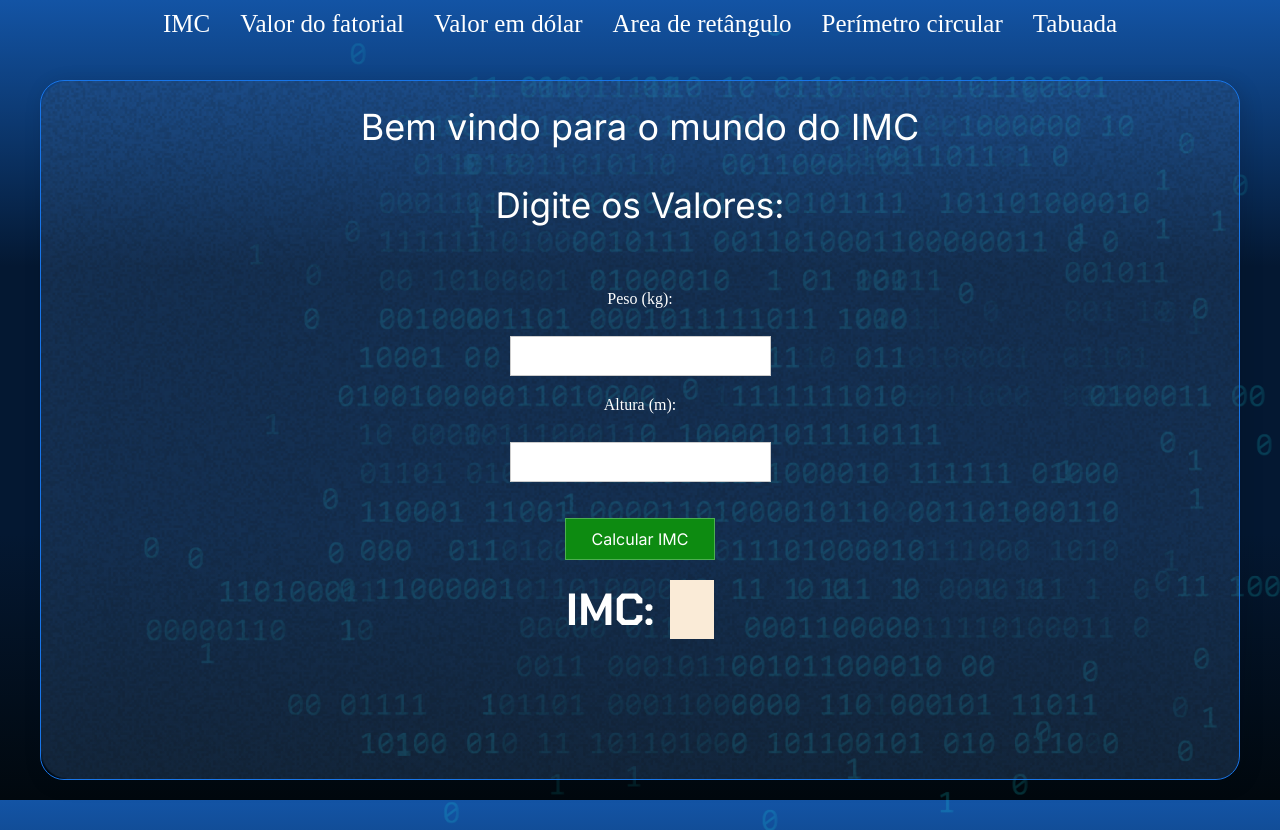
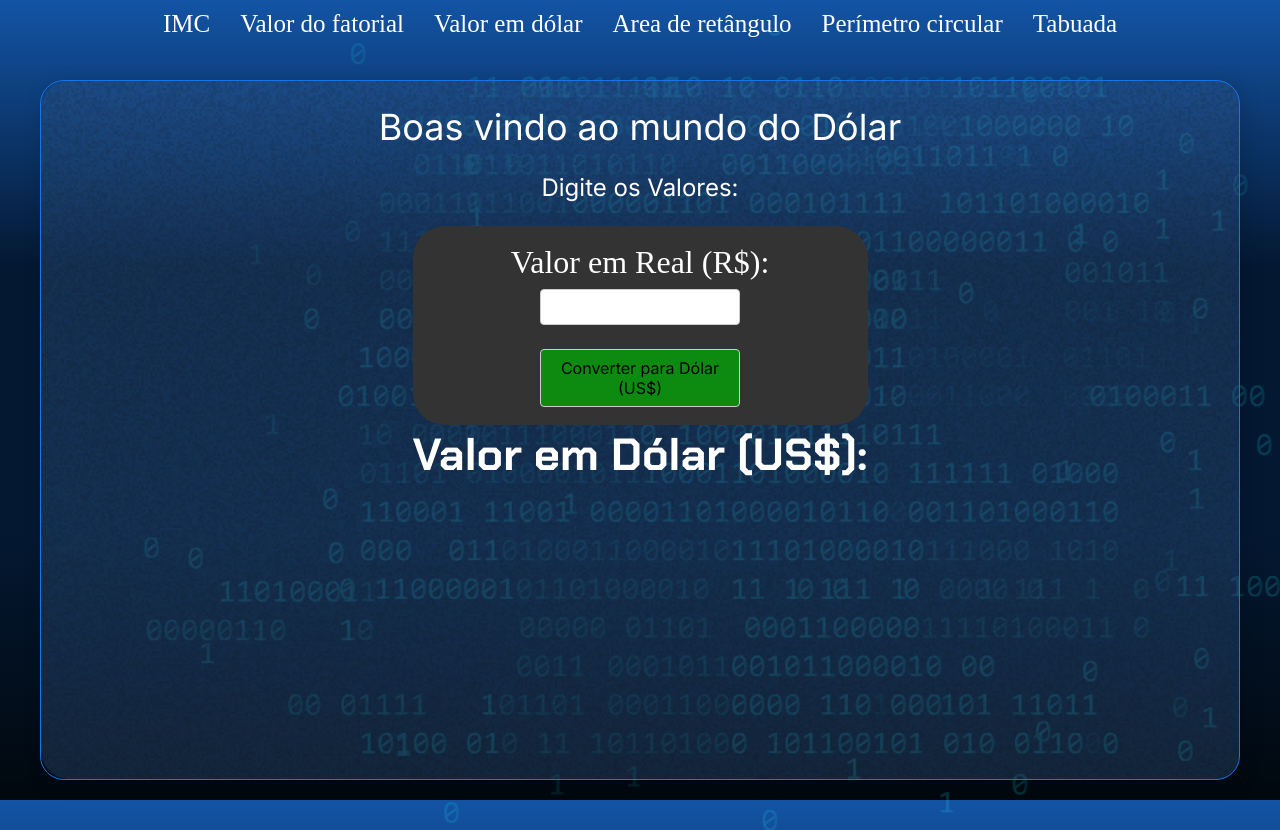
Before and after one commit to dionlucas10/projeto-teste, a plain HTML site: page dolar.html in a window 1280 px wide. Drawn offline with Linux system fonts and the light colour scheme; files whose address does not match are found by name.

Commit message:
adicionado o dolar

```diff
--- a/imc.html
+++ b/dolar.html
@@ -8,8 +8,8 @@
     <link rel="preconnect" href="https://fonts.gstatic.com" crossorigin>
     <link href="https://fonts.googleapis.com/css2?family=Chakra+Petch:wght@700&family=Inter:wght@400;700&display=swap"
         rel="stylesheet">
-    <link rel="stylesheet" href="style/imc.css">
     <link rel="stylesheet" href="style.css">
+    <link rel="stylesheet" href="style/dolar.css">
     <title>Desafio JS</title>
 </head>
 
@@ -41,28 +41,24 @@
     <main>
         <div class="container">
             <div class="container__conteudo">
-                <h2>Bem vindo para o mundo do IMC</h2>
-                <h2 class="titulo-imc">Digite os Valores:</h1>
-                    <div class="imc">
-                        <div class="imc-numeros">
-                            <label for="peso">Peso (kg): </label>
-                            <input id="peso" type="number" class="botao-imc">
-                            <label for="altura">Altura (m): </label>
-                            <input id="altura" type="number" class="botao-imc">
-                            <button onclick="calcularIMC()" class="botao-imc back">Calcular IMC</button>
-                        </div>
+                <h2>Boas vindo ao mundo do Dólar</h2>
+                <h2 class="titulo-dolar">Digite os Valores:</h2>
+                <div class="dolar">
+                    <div class="dolar-numeros">
+                        <label class="texto-dolar" for="valorReal">Valor em Real (R$): </label>
+                        <input id="valorReal" type="number" class="botao-dolar">
+                        <button onclick="converterDolar()" class="botao-dolar back">Converter para Dólar (US$)</button>
+                    </div>
 
-                        <div class="imc-resultado">
-                            <h1 class="resultado">IMC:</h1>
-                            <p class="resultado-imc"></p>
-                        </div>
-                        <p id="tabela" class="descricao-imc" ></p>
-
+                    <div class="dolar-resultado">
+                        <h1 class="resultado">Valor em Dólar (US$):</h1>
+                        <p id="resul-dolar" class="resultado-dolar"></p>
                     </div>
+                </div>
             </div>
         </div>
     </main>
-    <script src="imc.js" defer></script>
+    <script src="dolar.js"></script>
 </body>
 
 </html>
--- /dev/null
+++ b/dolar.js
@@ -0,0 +1,8 @@
+function converterDolar() {
+    let valorReal = parseFloat(document.getElementById("valorReal").value);
+    let valorDolar = valorReal * 5.50;
+    let mensagem = `O valor em dólar é $ ${valorDolar.toFixed(2)}`;
+    console.log(valorDolar);
+
+    document.getElementById('resul-dolar').innerHTML = mensagem;
+}
--- /dev/null
+++ b/style/dolar.css
@@ -0,0 +1,43 @@
+.dolar {
+    /* background-color: #f0f8ff; */
+    color: #333333;
+    align-items: center;
+}
+.titulo-dolar {
+    font-size: 1.5em;
+    margin: 1em 0;
+}
+.dolar-numeros{
+    display: flex;
+    flex-direction: column;
+    gap: 0.5em;
+    align-items: center;
+    background-color: #333333;
+    padding: 4%;
+    border-radius: 2em;
+}
+.texto-dolar {
+    font-size: 2em;
+}
+
+.botao-dolar {
+    padding: 0.5em;
+    font-size: 1em;
+    border: 1px solid #ccc;
+    border-radius: 4px;
+    width: 200px;
+    color: black;
+}
+
+.botao-dolar:hover {
+    background-color: #4CAF50;
+    color: white;
+    cursor: pointer;
+}
+
+.resultado-dolar {
+    font-size: 2em;
+    margin: 0.5em 0 0 0;
+    font-weight: bold;
+    text-align: center;
+}
```
Also changed, not shown: circular.html (+1 -1 lines), fatorial.html (+1 -1 lines), index.html (+1 -1 lines), retangular.html (+1 -1 lines), tabuada.html (+1 -1 lines).
